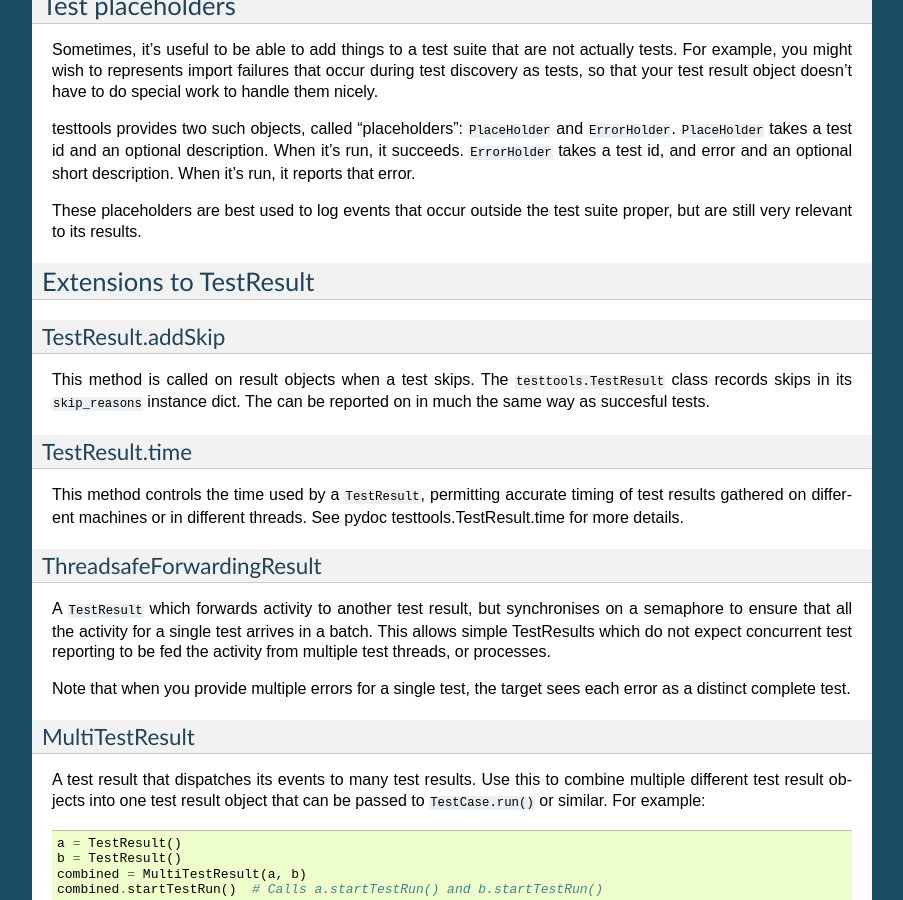
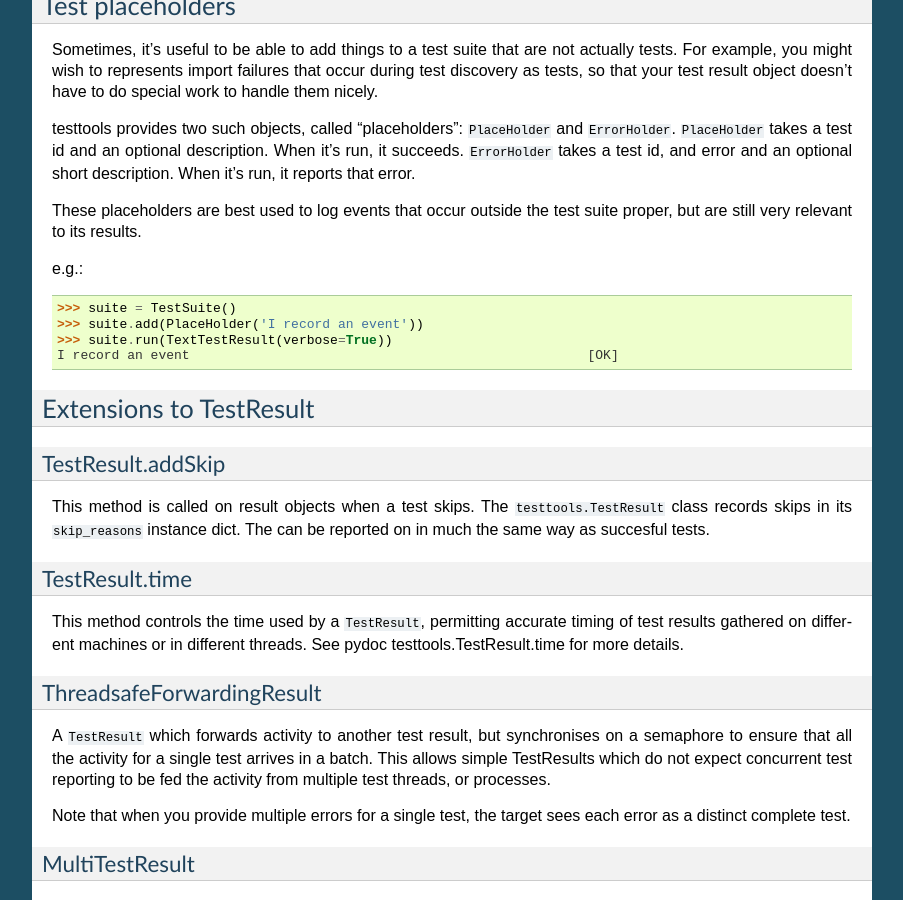
Before and after one commit to testing-cabal/testtools, a Sphinx documentation site: the page built from doc/for-framework-folk.rst, in a window 1280 px wide and 900 px high, scrolled down 1311 px. Shown: the whole window, without its empty margins (198-1101 px from the left). Built offline with Sphinx 7.4.7, drawn with Linux system fonts in a browser that asks for light colours.

Commit message:
Add an example.

```diff
--- a/doc/for-framework-folk.rst
+++ b/doc/for-framework-folk.rst
@@ -95,6 +95,13 @@ error.
 
 These placeholders are best used to log events that occur outside the test
 suite proper, but are still very relevant to its results.
+
+e.g.::
+
+  >>> suite = TestSuite()
+  >>> suite.add(PlaceHolder('I record an event'))
+  >>> suite.run(TextTestResult(verbose=True))
+  I record an event                                                   [OK]
 
 
 Extensions to TestResult
```
